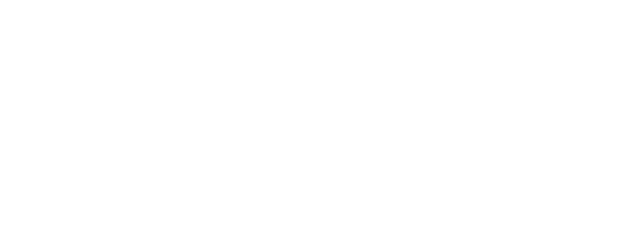
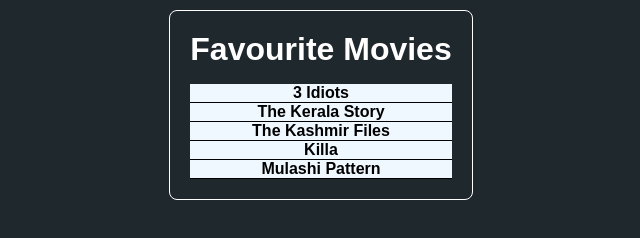
Before and after one commit to parshuramd/JavaScript-Code, a website: page JavaScript-Course/index.html in a window 1280 px wide. Shown: the whole page, without its empty margins (319-959 px from the left). Drawn offline with Linux system fonts and the light colour scheme.

Commit message:
old code

```diff
--- a/JavaScript-Course/index.html
+++ b/JavaScript-Course/index.html
@@ -5,10 +5,19 @@
     <meta http-equiv="X-UA-Compatible" content="IE=edge" />
     <meta name="viewport" content="width=device-width, initial-scale=1.0" />
     <title>Document</title>
+    <link href="style.css" rel="stylesheet" />
   </head>
   <body>
-    <script src="script.mjs">
-      //   console.log(this)
-    </script>
+    <div class="container">
+      <h1 id="title">Favourite Movies</h1>
+      <ul>
+        <li class="movie">3 Idiots</li>
+        <li class="movie">The Kerala Story</li>
+        <li class="movie">The Kashmir Files</li>
+        <li class="movie">Killa</li>
+        <li class="movie">Mulashi Pattern</li>
+      </ul>
+    </div>
+    <script src="app.js"></script>
   </body>
 </html>
--- /dev/null
+++ b/JavaScript-Course/style.css
@@ -0,0 +1,32 @@
+html,
+body {
+  margin: 0 auto;
+  display: flex;
+  justify-content: center;
+  align-items: center;
+  background-color: #1f282d;
+  font-family: sans-serif;
+}
+
+.container {
+  /* background-color: #bbb0b0; */
+  padding: 20px;
+  border-radius: 8px;
+  border: 1px solid white;
+  margin-top: 10px;
+}
+ul li {
+  text-align: center;
+  list-style-type: none;
+  background-color: aliceblue;
+  border-bottom: 1px solid black;
+  font-weight: bold;
+}
+ul {
+  padding: 0;
+  margin-bottom: 0;
+}
+h1 {
+  margin: 0;
+  color: white;
+}
--- /dev/null
+++ b/rest.js
@@ -0,0 +1,5 @@
+function multi(a, ...args) {
+  return args.map((b) => a * b);
+}
+const num = [33, 44, 55];
+console.log(multi(2, ...num));
```
Also changed, not shown: JavaScript-Course/promise.js (added, +23 -0 lines), JavaScript-Course/ter.js (added, +9 -0 lines), closures.js (added, +8 -0 lines), if.js (+8 -5 lines), pallindrome.js (+4 -8 lines), secLast.js (added, +7 -0 lines), setTimeout.js (added, +12 -0 lines), switch.js (+1 -6 lines), JavaScript-Course/app.js (added).
